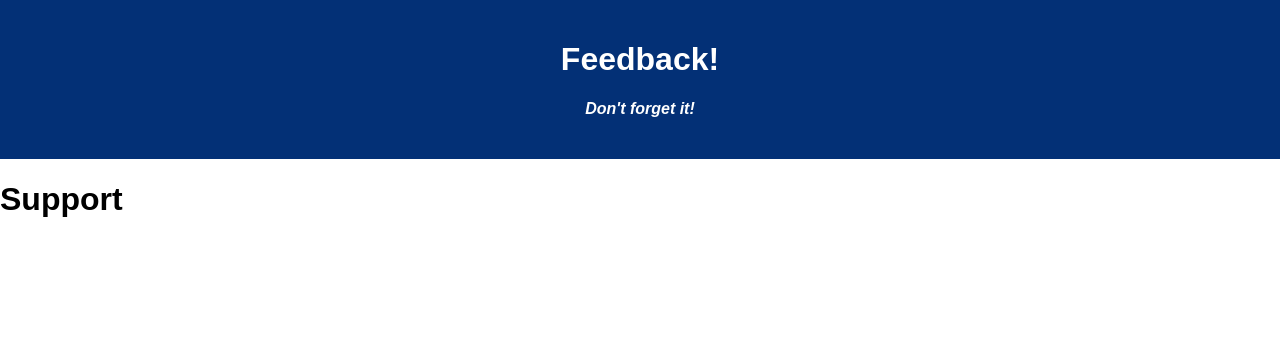
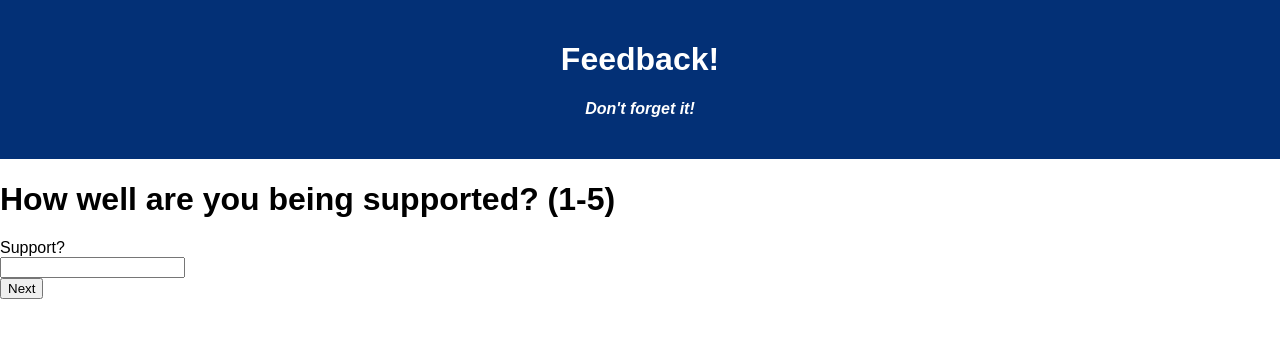
Before and after one commit to justPeterLee/weekend-redux-feedback-loop, a React (Create React App) app: page /#/feedback/support in a window 1280 px wide. Shown: the top 338 px of the page. Built offline with nearby package versions, Linux system fonts and the light colour scheme.

Commit message:
add question template

```diff
--- a/src/components/Questions/Comments/Comments.jsx
+++ b/src/components/Questions/Comments/Comments.jsx
@@ -1,6 +1,12 @@
+import QuestionForm from "../QuestionForm/QuestionForm";
 function Comments(){
     return(
-        <h1> comment </h1>
+        <QuestionForm
+        path={'/feedback/review'}
+        question={'Any comments you want to leave?'}
+        subQuestion={'Comments'}
+        type={'text'}
+        />
     )
 }
 
--- a/src/components/Questions/Feeling/Feeling.jsx
+++ b/src/components/Questions/Feeling/Feeling.jsx
@@ -1,6 +1,12 @@
+import QuestionForm from "../QuestionForm/QuestionForm";
 function Feeling(){
     return(
-        <h1>Feeling</h1>
+        <QuestionForm
+        path={'/feedback/understand'}
+        question={'How are you feeling today? (1-5)'}
+        subQuestion={'Feeling?'}
+        type={'number'}
+        />
     )
 }
 
--- /dev/null
+++ b/src/components/Questions/QuestionForm/QuestionForm.jsx
@@ -0,0 +1,22 @@
+import { useHistory } from "react-router-dom";
+import { useDispatch } from "react-redux";
+function QuestionForm(props){
+
+    const history = useHistory();
+
+    const nextEventHandler = () => {
+        history.push(props.path)
+    }
+    return(
+        <div>
+            <h1>{props.question}</h1>
+            <div>
+                <label>{props.subQuestion}</label><br/>
+                <input type={props.type}></input>
+            </div>
+            <button onClick={nextEventHandler}>Next</button>
+        </div>
+    )
+}
+
+export default QuestionForm;
--- a/src/components/Questions/Support/Support.jsx
+++ b/src/components/Questions/Support/Support.jsx
@@ -1,6 +1,14 @@
+import QuestionForm from "../QuestionForm/QuestionForm";
+
 function Support(){
+
     return(
-        <h1>Support</h1>
+        <QuestionForm
+        path={'/feedback/comments'}
+        question={'How well are you being supported? (1-5)'}
+        subQuestion={'Support?'}
+        type={'number'}
+        />
     )
 }
 
--- a/src/components/Questions/Understanding/Understanding.jsx
+++ b/src/components/Questions/Understanding/Understanding.jsx
@@ -1,5 +1,13 @@
+import QuestionForm from "../QuestionForm/QuestionForm";
 function Understanding() {
-  return <h1>Understanding</h1>;
+    return(
+        <QuestionForm
+        path={'/feedback/support'}
+        question={'How are you the content? (1-5)'}
+        subQuestion={'Understanding?'}
+        type={'number'}
+        />
+    )
 }
 
 export default Understanding;
```
